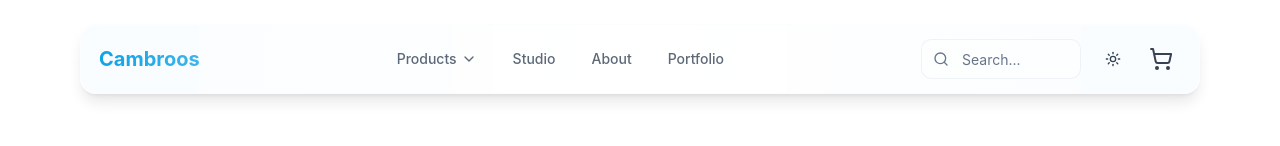
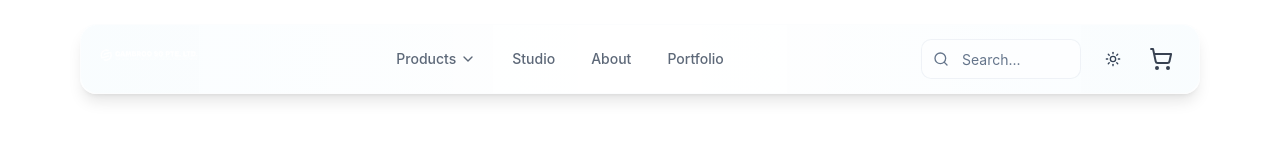
Before and after one commit to ruthwwikreddy/cambroos, a React (Vite) app: page /cart in a window 1280 px wide. Shown: the top 146 px of the page. Built offline with nearby package versions, Linux system fonts and the light colour scheme; the HTML template or start-up script is replaced by a standard one.

Commit message:
Enhance navigation: Add and style logo with inverted colors and increase size

```diff
--- a/src/components/Navigation.tsx
+++ b/src/components/Navigation.tsx
@@ -1,6 +1,7 @@
 import { useState, useRef, useEffect, useCallback } from "react";
 import { useDebounce } from 'use-debounce';
 import { Menu, X, ShoppingCart, Search, Loader2, ChevronDown } from "lucide-react";
+import logo from "@/assets/logo.png";
 import { Button } from "@/components/ui/button";
 import { useCart } from "@/contexts/CartContext";
 import { ThemeToggle } from "@/components/theme/ThemeToggle";
@@ -138,7 +139,11 @@ const Navigation = () => {
         <div className="relative z-10">
           <div className="flex items-center justify-between h-14 px-3">
             <Link to="/" className="flex-shrink-0">
-              <span className="text-xl font-bold bg-gradient-to-r from-primary to-primary/80 bg-clip-text text-transparent">Cambroos</span>
+              <img
+                src={logo}
+                alt="Cambroos Logo"
+                className="h-20 w-auto -mt-2 invert brightness-0 dark:brightness-100"
+              />
             </Link>
 
             <div className="hidden md:flex items-center space-x-1">
```
Also changed, not shown: src/assets/logo.png (added).
